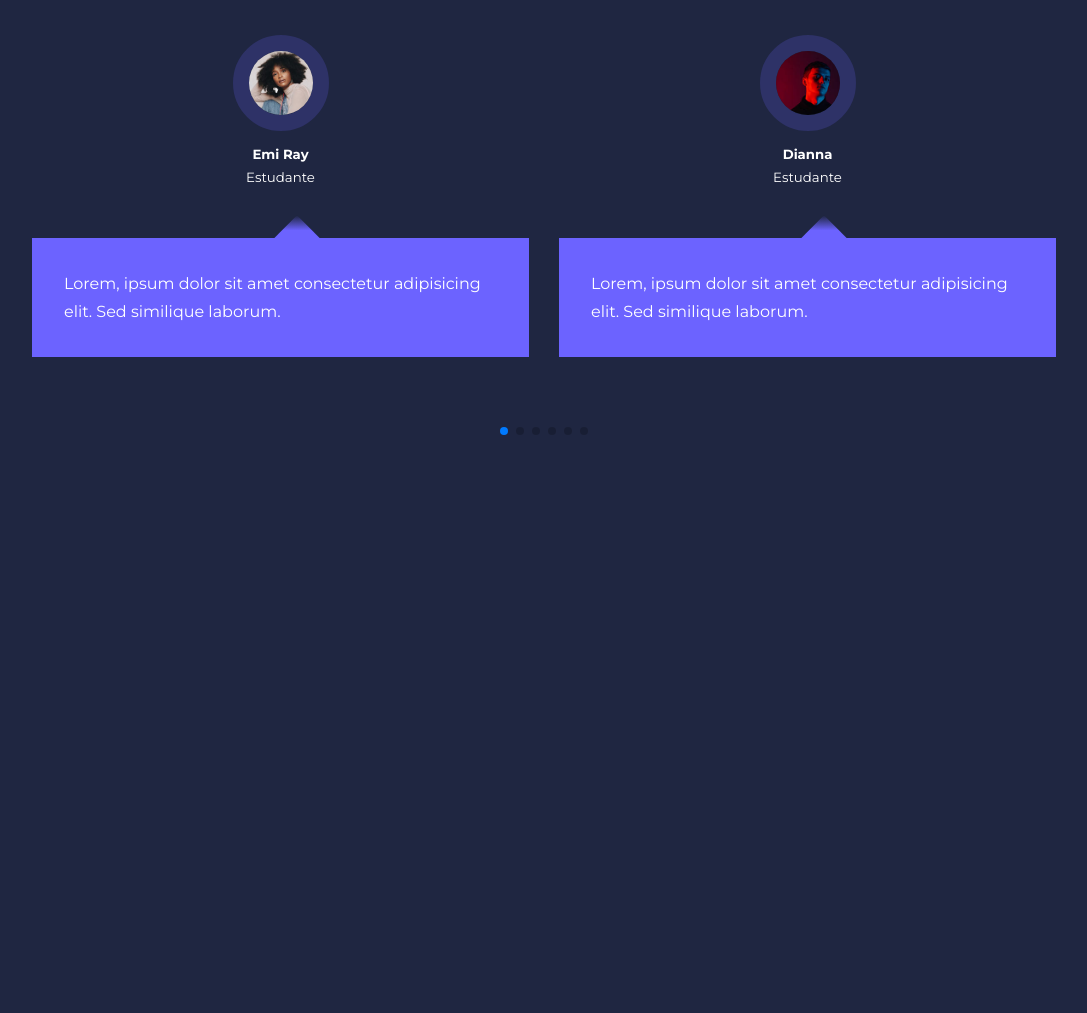
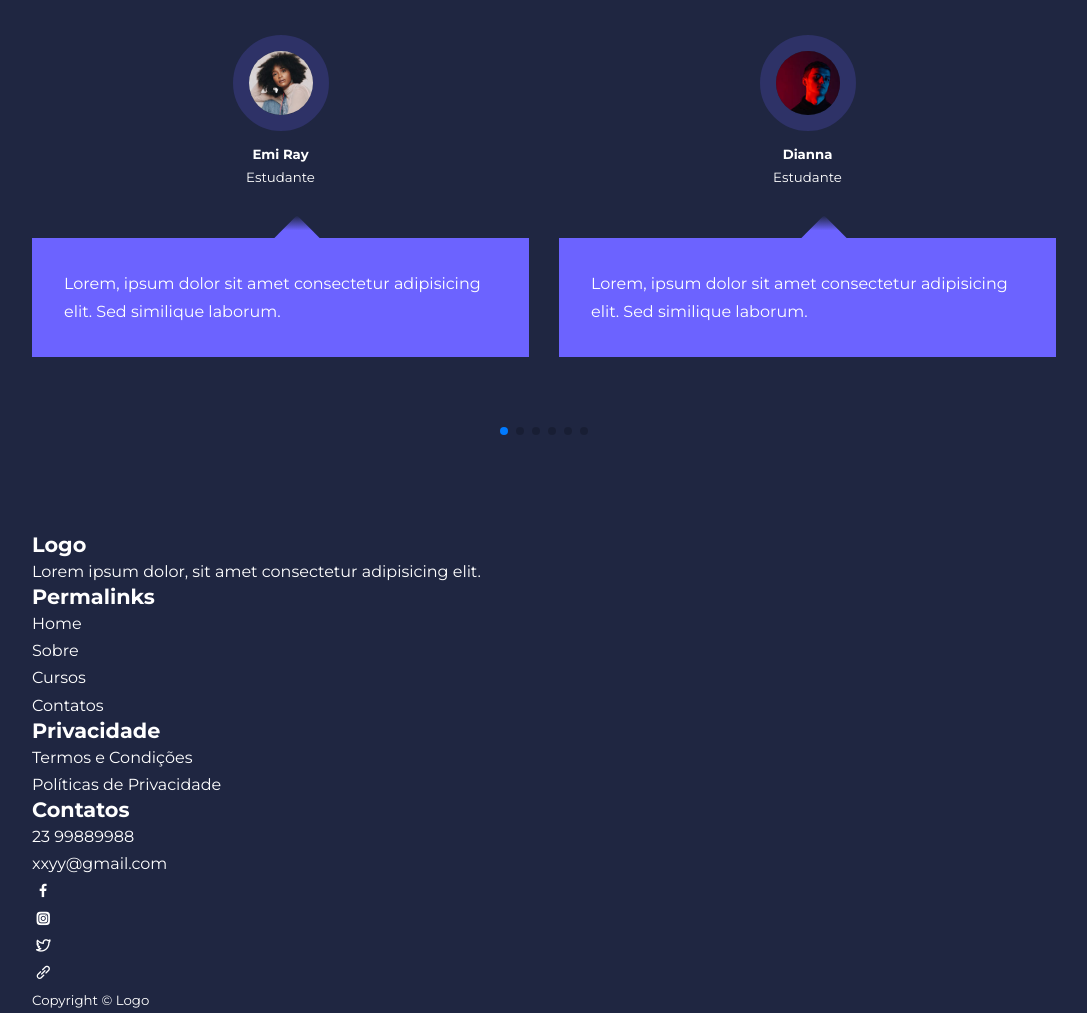
Before and after one commit to Diomar/website-tema-educa-ao, a plain HTML site: page index.html in a window 1280 px wide. Shown: the part 2697-3710 px from the top of the page, without its empty margins (96-1183 px from the left). Before the commit the page ends 3230 px from the top, so only its background shows below. Drawn offline with nearby package versions, Linux system fonts and the light colour scheme.

Commit message:
add footer html

```diff
--- a/index.html
+++ b/index.html
@@ -374,8 +374,63 @@
         </div>
         <div class="swiper-pagination"></div>
     </section>
+    <!-- ================= FIM SECTION TESTEMUNHAS =========== -->
 
-    <!-- ================= FIM SECTION TESTEMUNHAS =========== -->
+    <footer class="footer">
+        <div class="container footer__container">
+            <div class="footer__1">
+                <a href="index.html" class="footer__logo"><h4>Logo</h4></a>
+                <p>Lorem ipsum dolor, sit amet consectetur adipisicing elit.</p>
+            </div>
+
+            <div class="footer__2">
+                <h4>Permalinks</h4>
+                <ul class="permalinks">
+                    <li><a href="index.html">Home</a></li>
+                    <li><a href="sobre.html">Sobre</a></li>
+                    <li><a href="cursos.html">Cursos</a></li>
+                    <li><a href="contatos.html">Contatos</a></li>
+                </ul>
+            </div>
+
+            <div class="footer__3">
+                <h4>Privacidade</h4>
+                <ul class="privacidade">
+                    <li><a href="#">Termos e Condições</a></li>
+                    <li><a href="#">Políticas de Privacidade</a></li>
+                </ul>
+            </div>
+
+            <div class="footer__4">
+                <h4>Contatos</h4>
+                <div>
+                    <p>23 99889988</p>
+                    <p>xxyy@gmail.com</p>
+                </div>
+            </div>
+
+            <div class="footer__socials">
+                <li>
+                    <a href="#"><div class="uil uil-facebook-f"></div></a>
+                </li>
+                <li>
+                    <a href="#"><div class="uil uil-instagram-alt"></div></a>
+                </li>
+                <li>
+                    <a href="#"><div class="uil uil-twitter-alt"></div></a>
+                </li>
+                <li>
+                    <a href="#"><div class="uil uil-link-alt"></div></a>
+                </li>
+            </div>
+
+            <div class="footer__copyright">
+                <small>Copyright &copy; Logo</small>
+            </div>
+        </div>
+    </footer>
+
+
     <script src="https://unpkg.com/swiper@8/swiper-bundle.min.js"></script>
     <script src="./main.js"></script>
 
@@ -395,6 +450,7 @@
         }
       });
     </script>
+
 </body>
 
 </html>
```
